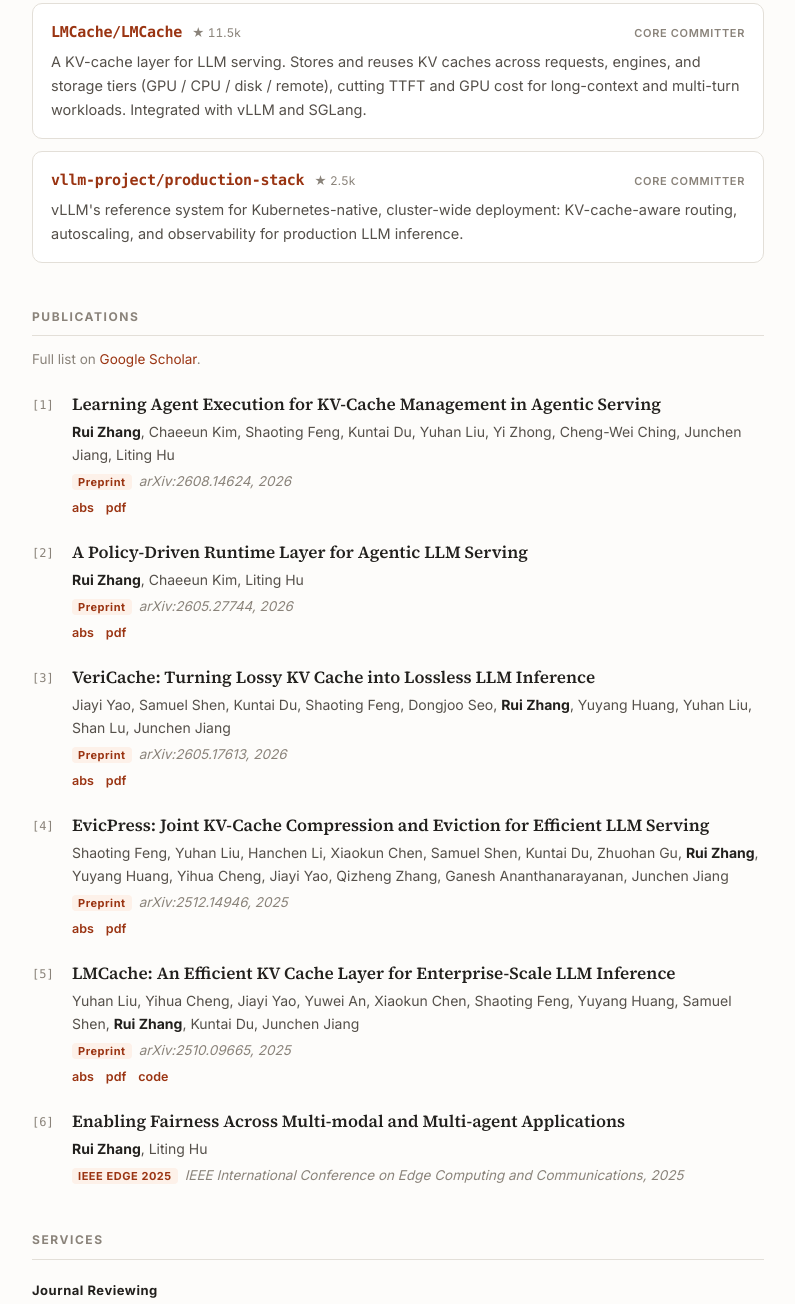
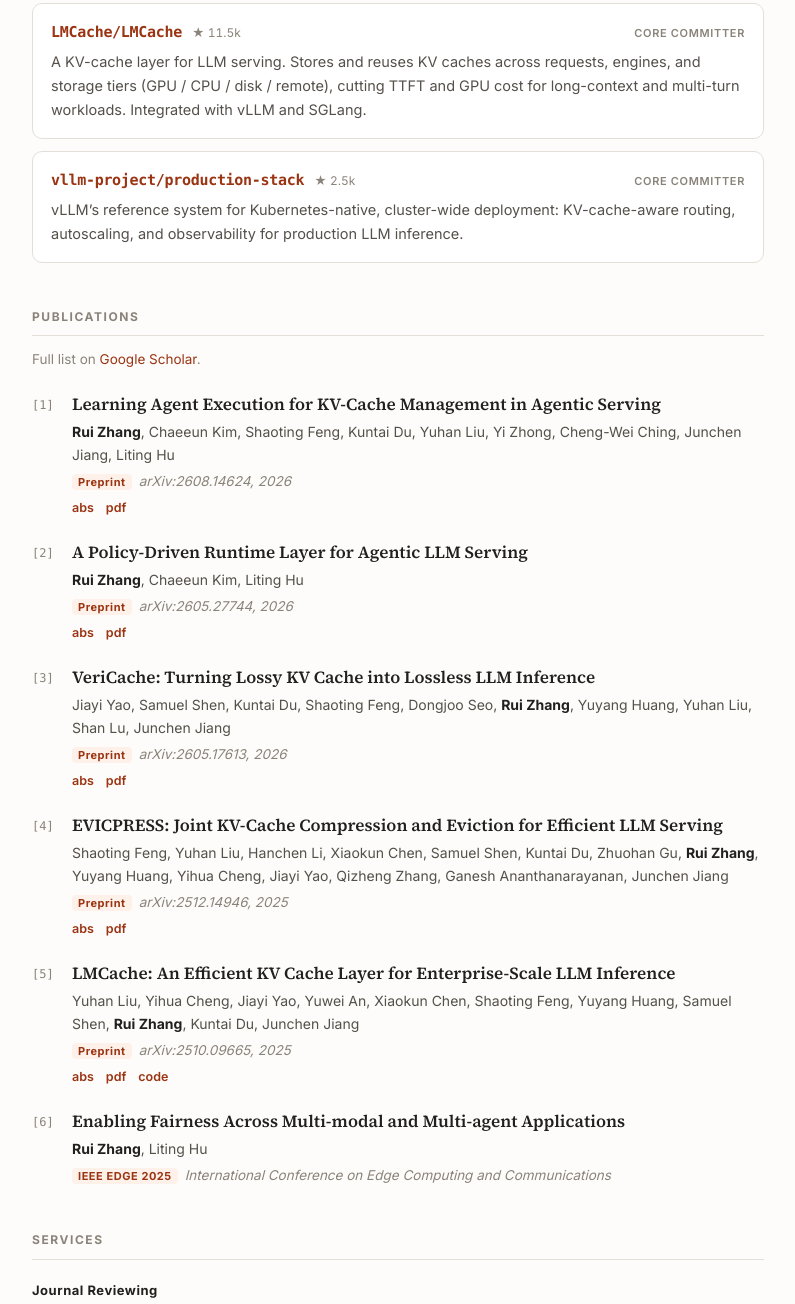
Before and after one commit to ruizhang0101/ruizhang0101.github.io, a plain HTML site: page index.html in a window 1280 px wide. Shown: the part 1496-2800 px from the top of the page, without its empty margins (242-1037 px from the left). Drawn offline with Linux system fonts and the light colour scheme.

Commit message:
Fix grammar, title casing, and a duplicated venue label

```diff
--- a/index.html
+++ b/index.html
@@ -80,7 +80,7 @@
       </p>
       <p>
         My goal is to build next-generation agent infrastructure where agent execution semantics and
-        state as the first-class systems abstractions. By exposing and learning these semantics,
+        state are first-class systems abstractions. By exposing and learning these semantics,
         systems can make better decisions about resource scheduling, state management, computational
         reuse, and eventually large-scale agent learning.
       </p>
@@ -98,7 +98,7 @@
           stack</a>)</li>
       </ul>
       <p style="margin-top:16px">
-        Previously, I was a software engineer at <a href="https://www.huawei.com/en/">Huawei</a>,
+        Previously, I was a software engineer at <a href="https://www.huawei.com/en/">Huawei</a>
         and a research intern at <a href="https://www.bosch.com/">Bosch</a>. I studied computer
         science and graduated from <a href="https://hust.edu.cn/">Huazhong University of Science and
         Technology</a> in 2023, and spent a summer at the
@@ -159,7 +159,7 @@
           <span class="project-stars">★ 2.5k</span>
           <span class="project-role">Core Committer</span>
         </div>
-        <p>vLLM's reference system for Kubernetes-native, cluster-wide deployment: KV-cache-aware
+        <p>vLLM&rsquo;s reference system for Kubernetes-native, cluster-wide deployment: KV-cache-aware
           routing, autoscaling, and observability for production LLM inference.</p>
       </a>
 
@@ -219,7 +219,7 @@
 
       <article class="pub">
         <div>
-          <h3 class="pub-title"><a href="https://arxiv.org/abs/2512.14946">EvicPress: Joint KV-Cache
+          <h3 class="pub-title"><a href="https://arxiv.org/abs/2512.14946">EVICPRESS: Joint KV-Cache
             Compression and Eviction for Efficient LLM Serving</a></h3>
           <p class="pub-authors">Shaoting Feng, Yuhan Liu, Hanchen Li, Xiaokun Chen, Samuel Shen,
             Kuntai Du, Zhuohan Gu, <span class="me">Rui Zhang</span>, Yuyang Huang, Yihua Cheng,
@@ -252,8 +252,8 @@
         <div>
           <h3 class="pub-title">Enabling Fairness Across Multi-modal and Multi-agent Applications</h3>
           <p class="pub-authors"><span class="me">Rui Zhang</span>, Liting Hu</p>
-          <p class="pub-venue"><span class="badge">IEEE EDGE 2025</span>IEEE International
-            Conference on Edge Computing and Communications, 2025</p>
+          <p class="pub-venue"><span class="badge">IEEE EDGE 2025</span>International Conference on
+            Edge Computing and Communications</p>
         </div>
       </article>
 
```
